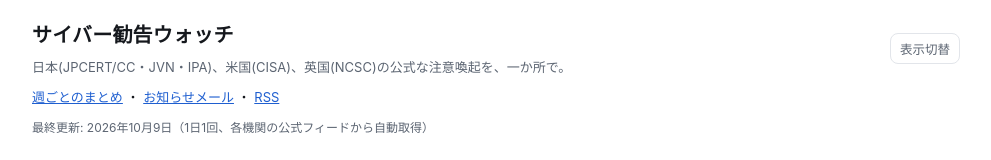
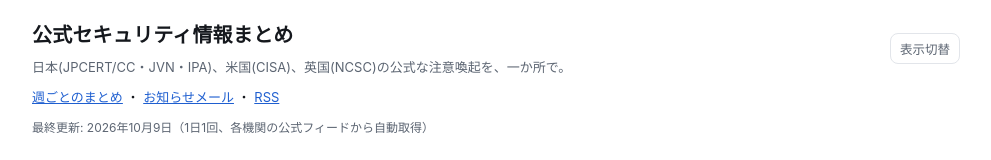
Before and after one commit to sorarus6517/cyber-information-summary, a plain HTML site: page index.html in a window 1280 px wide. Shown: the top 160 px of the page, without its empty margins (144-1135 px from the left). Drawn offline with Linux system fonts and the light colour scheme.

Commit message:
Update title and meta tags in index.html

```diff
--- a/index.html
+++ b/index.html
@@ -2,11 +2,12 @@
 <html lang="ja">
 <head>
 <meta charset="utf-8">
+<meta name="google-site-verification" content="-yUwQXTz4etJef7kX5fnyTQXLTrKwNhpkPILpJBuGrM" />
 <meta name="viewport" content="width=device-width, initial-scale=1">
-<title>サイバー勧告ウォッチ｜日米英の公式注意喚起を一か所で</title>
+<title>公式セキュリティ情報まとめ｜日米英の公的機関の注意喚起を一か所で</title>
 <meta name="description" content="米国CISA・日本JPCERT/CC・JVN・IPA・英国NCSCが公表したサイバーセキュリティの注意喚起や脆弱性情報を、日本語の一覧で横断的に確認できます。各項目は公式サイトの原文へリンクします。">
 <link rel="canonical" href="https://cyber-information-summary.pages.dev/">
-<link rel="alternate" type="application/rss+xml" title="サイバー勧告ウォッチ" href="/feed.xml">
+<link rel="alternate" type="application/rss+xml" title="公式セキュリティ情報まとめ" href="/feed.xml">
 <style>
   :root{
     --bg:#f7f8fa; --panel:#fff; --text:#15181d; --muted:#5c6572;
@@ -103,7 +104,7 @@
   <div class="head-in">
     <div class="row">
       <div>
-        <h1>サイバー勧告ウォッチ</h1>
+        <h1>公式セキュリティ情報まとめ</h1>
         <p class="tagline">日本(JPCERT/CC・JVN・IPA)、米国(CISA)、英国(NCSC)の公式な注意喚起を、一か所で。</p>
       </div>
       <button class="toggle" id="themeBtn" type="button">表示切替</button>
```
